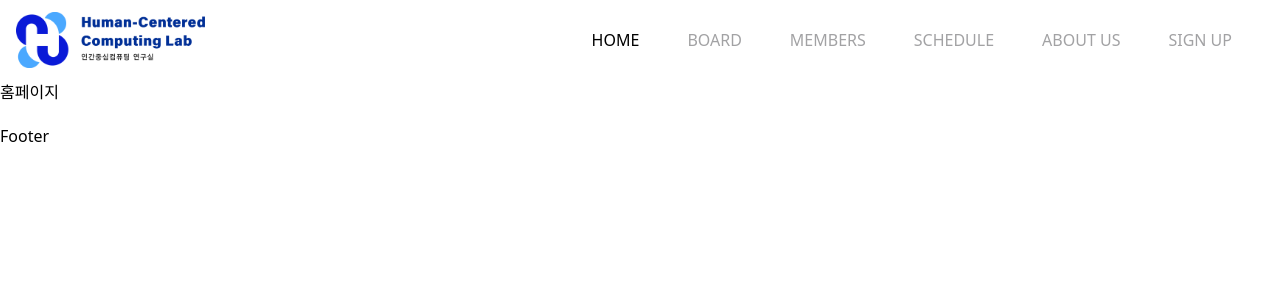
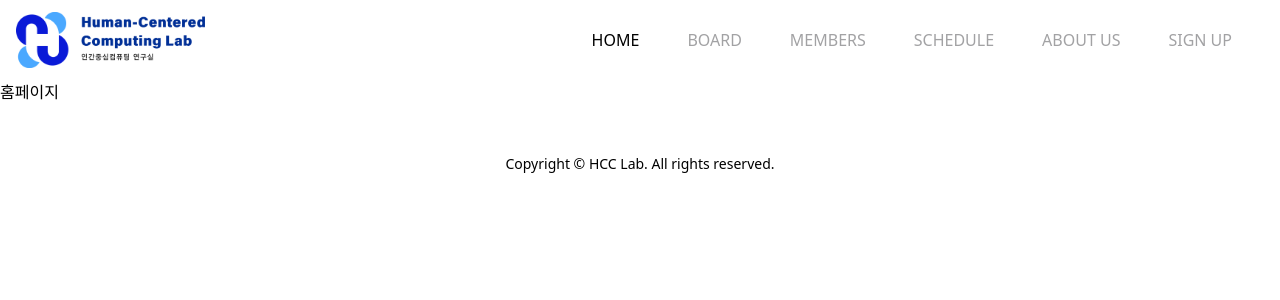
Before and after one commit to kosssshhhh/Team2, a React (Vite) app in the folder study-project/: page /home in a window 1280 px wide. Shown: the top 300 px of the page. Built offline with nearby package versions, Linux system fonts and the light colour scheme.

Commit message:
[ :sparkles: | HS2-5 | Feat ] Footer 구현

```diff
--- a/study-project/src/layout/MainLayout/Footer/index.jsx
+++ b/study-project/src/layout/MainLayout/Footer/index.jsx
@@ -1,7 +1,31 @@
 export default function Footer() {
 	return (
 		<>
-			<footer>Footer</footer>
+			<footer className="h-20">
+				<div className="flex justify-center items-center h-20">
+					{/* <div className="mx-10">
+						<p>HOME</p>
+					</div>
+					<div className="mx-10">
+						<p>ABOUT US</p>
+					</div>
+					<div className="mx-10">
+						<p>MEMBERS</p>
+					</div>
+					<div className="mx-10">
+						<p>SCHEDULE</p>
+						<p>모임 일정</p>
+					</div>
+					<div className="mx-10">
+						<p>BOARD</p>
+						<p>자유 게시판</p>
+					</div>
+					<div className="mx-10">
+						<p>SIGN UP</p>
+					</div> */}
+					<div className="text-sm">Copyright © HCC Lab. All rights reserved.</div>
+				</div>
+			</footer>
 		</>
 	);
 }
```
